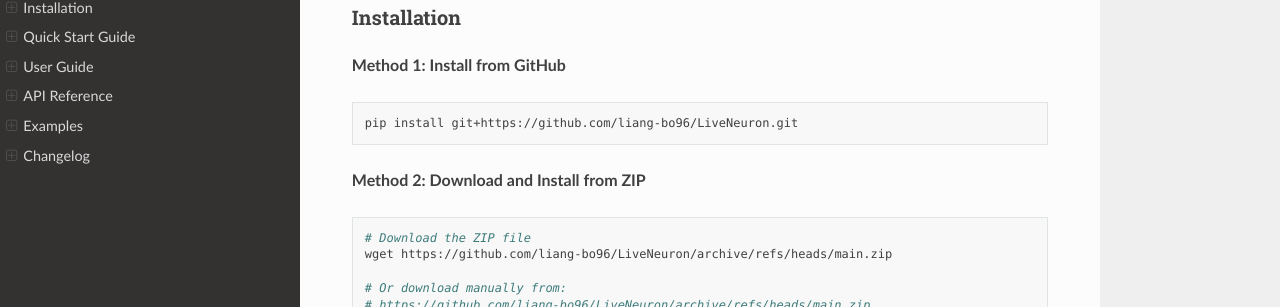
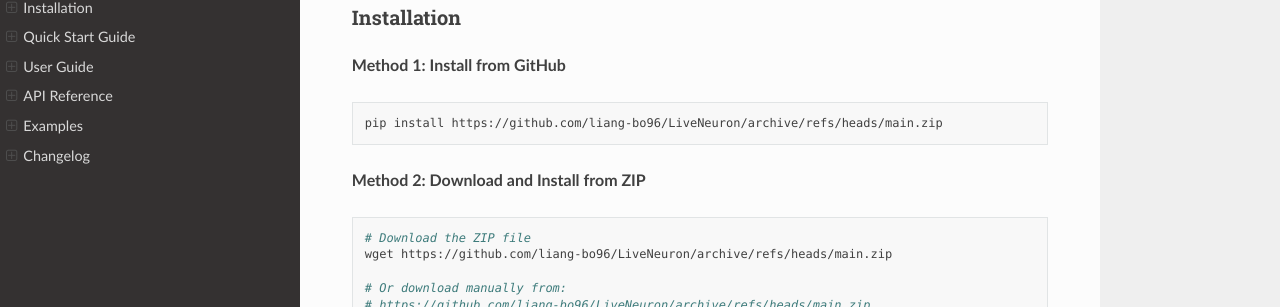
Before and after one commit to liang-bo96/LiveNeuron, a Sphinx documentation site: the page built from docs/index.rst, in a window 1280 px wide and 900 px high, scrolled down 456 px. Shown: the part 144-451 px from the top of the window. Built offline with Sphinx 7.4.7 and the Read the Docs theme 3.1.0, drawn with Linux system fonts in a browser that asks for light colours.

Commit message:
Update docs/index.rst
Co-authored-by: Christian Brodbeck <christianmbrodbeck@gmail.com>

```diff
--- a/docs/index.rst
+++ b/docs/index.rst
@@ -33,7 +33,7 @@ Installation
 
 .. code-block:: bash
 
-   pip install git+https://github.com/liang-bo96/LiveNeuron.git
+   pip install https://github.com/liang-bo96/LiveNeuron/archive/refs/heads/main.zip
 
 **Method 2: Download and Install from ZIP**
 
```
